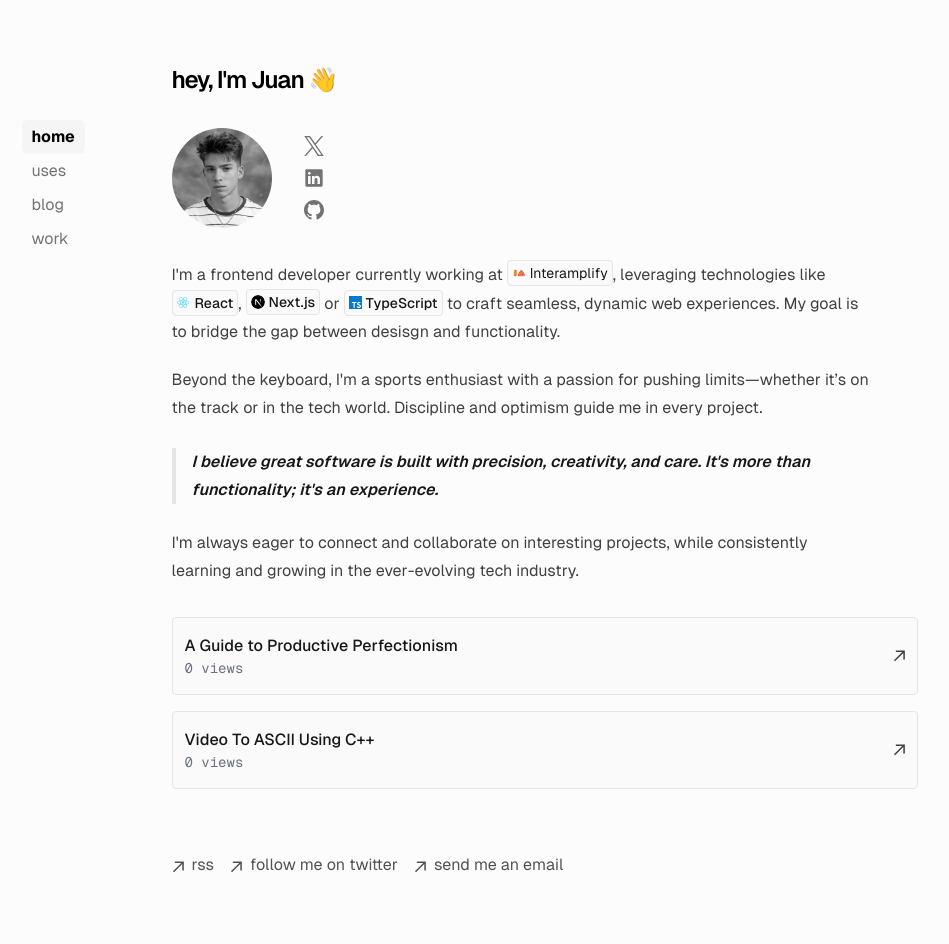
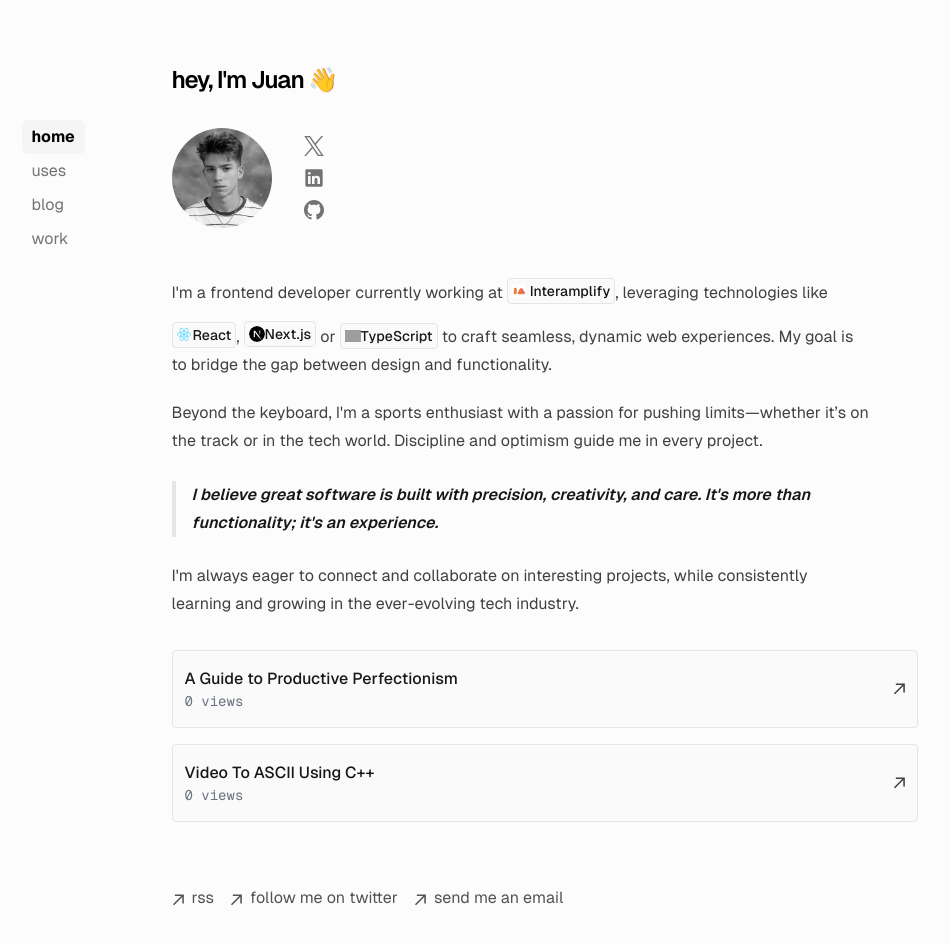
Before and after one commit to jmartinn/portfolio, a Next.js app: page / in a window 1280 px wide. Shown: the top 944 px of the page, without its empty margins (163-1112 px from the left). Built offline with nearby package versions, Linux system fonts and the light colour scheme; grey boxes are pictures that could not be loaded.

Commit message:
fix: adjust badge alignment and update icon dimensions

```diff
--- a/app/page.tsx
+++ b/app/page.tsx
@@ -87,20 +87,18 @@ export default function Page() {
 
       <p className="prose prose-neutral dark:prose-invert">
         {`I'm a frontend developer currently working at `}
-        <span className="not-prose">
-          <Badge href="https://interamplify.com">
-            <Icons.interamplify />
-            Interamplify
-          </Badge>
-        </span>
+        <Badge href="https://interamplify.com">
+          <Icons.interamplify />
+          Interamplify
+        </Badge>
         {`, leveraging technologies like `}
         <Badge href="https://react.dev">
           <Image
             alt="React logomark"
             src="/react-logo.svg"
-            className="!mr-1"
-            width="14"
-            height="10"
+            className="mr-1 inline-block align-middle"
+            height="16"
+            width="16"
           />
           React
         </Badge>
@@ -109,31 +107,24 @@ export default function Page() {
           <Image
             alt="Next.js logomark"
             src="/next-logo.svg"
-            className="!mr-1"
-            width="14"
-            height="14"
+            className="mr-1 inline-block align-middle"
+            width="16"
+            height="16"
           />
           Next.js
         </Badge>
         {` or `}
         <Badge href="https://typescriptlang.org">
-          <svg
-            width="13"
-            height="13"
-            viewBox="0 0 400 400"
-            xmlns="http://www.w3.org/2000/svg"
-            className="mr-1 inline-flex"
-          >
-            <style>{`.st0{fill:#007acc}.st1{fill:#fff}`}</style>
-            <path className="st0" d="M0 200V0h400v400H0" />
-            <path
-              className="st1"
-              d="M87.7 200.7V217h52v148h36.9V217h52v-16c0-9 0-16.3-.4-16.5 0-.3-31.7-.4-70.2-.4l-70 .3v16.4l-.3-.1zM321.4 184c10.2 2.4 18 7 25 14.3 3.7 4 9.2 11 9.6 12.8 0 .6-17.3 12.3-27.8 18.8-.4.3-2-1.4-3.6-4-5.2-7.4-10.5-10.6-18.8-11.2-12-.8-20 5.5-20 16 0 3.2.6 5 1.8 7.6 2.7 5.5 7.7 8.8 23.2 15.6 28.6 12.3 41 20.4 48.5 32 8.5 13 10.4 33.4 4.7 48.7-6.4 16.7-22 28-44.3 31.7-7 1.2-23 1-30.5-.3-16-3-31.3-11-40.7-21.3-3.7-4-10.8-14.7-10.4-15.4l3.8-2.4 15-8.7 11.3-6.6 2.6 3.5c3.3 5.2 10.7 12.2 15 14.6 13 6.7 30.4 5.8 39-2 3.7-3.4 5.3-7 5.3-12 0-4.6-.7-6.7-3-10.2-3.2-4.4-9.6-8-27.6-16-20.7-8.8-29.5-14.4-37.7-23-4.7-5.2-9-13.3-11-20-1.5-5.8-2-20-.6-25.7 4.3-20 19.4-34 41-38 7-1.4 23.5-.8 30.4 1l-.2.2z"
-            />
-          </svg>
+          <Image
+            alt="TypeScript logomark"
+            src="/typescript-logo.svg"
+            className="mr-1 inline-block align-middle"
+            width="16"
+            height="16"
+          />
           TypeScript
         </Badge>
-        {` to craft seamless, dynamic web experiences. My goal is to bridge the gap between desisgn and functionality.`}
+        {` to craft seamless, dynamic web experiences. My goal is to bridge the gap between design and functionality.`}
       </p>
 
       <div className="prose prose-neutral dark:prose-invert">
```
